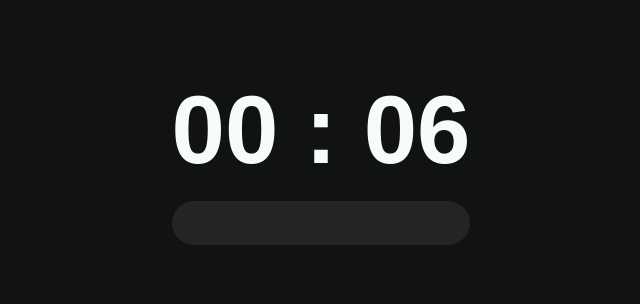
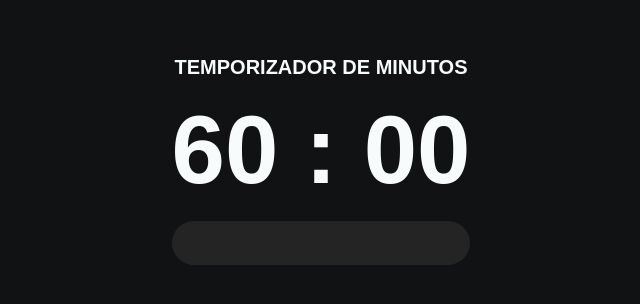
Before and after one commit to paula-cristina-martins/rocket-seat-intermediario, a plain HTML site: page projetos/focus-timer/index.html in a window 1280 px wide. Shown: the part 240-544 px from the top of the page, without its empty margins (319-959 px from the left). Drawn offline with Linux system fonts and the light colour scheme.

Commit message:
refact(FocusTimer): ajustes finais.

```diff
--- a/projetos/focus-timer/index.html
+++ b/projetos/focus-timer/index.html
@@ -17,6 +17,8 @@
         <i class="ph-bold ph-sun"></i>
         <i class="ph-bold ph-moon"></i>
       </button>
+
+      <h1>Temporizador de Minutos</h1>
 
       <section id="timer">
         <span id="minutes">00</span>
--- a/projetos/focus-timer/src/main.js
+++ b/projetos/focus-timer/src/main.js
@@ -2,4 +2,4 @@ import "./toggle-mode.js"
 
 import * as FocusTimer from "./focus-timer/index.js"
 
-FocusTimer.start(0, 6)
+FocusTimer.start(60, 0)
--- a/projetos/focus-timer/style.css
+++ b/projetos/focus-timer/style.css
@@ -61,6 +61,14 @@ body {
   display: flex;
 }
 
+h1 {
+  font-family: sans-serif;
+  text-align: center;
+  font-size: 2rem;
+  margin-bottom: 1.6rem;
+  text-transform: uppercase;
+}
+
 #timer {
   font-size: 9.6rem;
   font-weight: bold;
```
